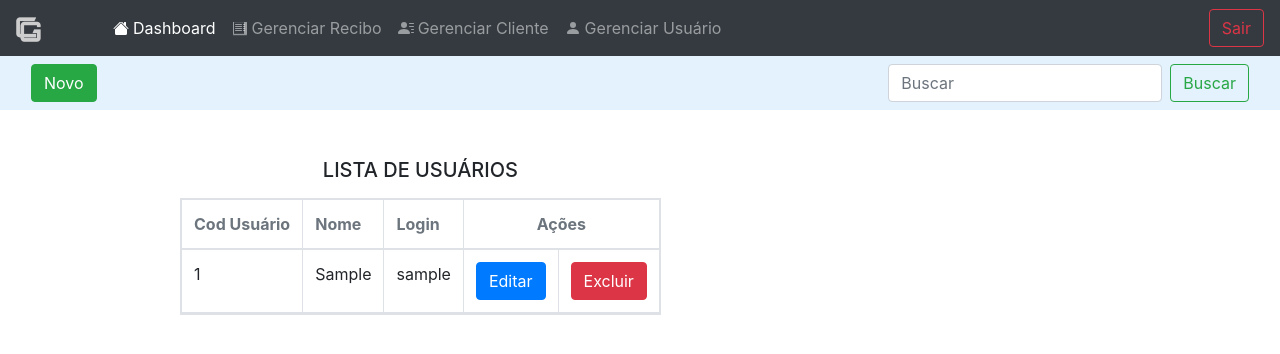
After one commit to ericsonnascimento/projeto_django_recibo_grupocyber, a Django app: page /listar_usuarios/ in a window 1280 px wide. The commit adds this page. Shown: the top 354 px of the page. Run offline with Django 5.2, Linux system fonts and the light colour scheme; the visitor is signed in with stand-in values (Sample User, id 1); data comes from the database, SQL or seed files in the repository; some libraries are stand-ins or nearby versions.

Commit message:
update - Criada funcionalidade de listar usuarios cadastrado no users/views.py, criado user_list.html em templates/users, criado path em users/urls para o user_list.html, feito ajustes na _navbar _subnavbar_users.html

```diff
--- a/apps/users/urls.py
+++ b/apps/users/urls.py
@@ -5,4 +5,5 @@ urlpatterns = [
     path('cadastro_acesso', views.cadastro_acesso, name='cadastro_acesso'),
     path('', views.login, name='login'),
     path('logout', views.logout, name='logout'),
+    path('listar_usuarios/', views.user_list, name='user_list')
 ]
--- a/apps/users/views.py
+++ b/apps/users/views.py
@@ -42,7 +42,6 @@ def cadastro_acesso(request):
             name_registration = form['name_registration'].value()
             login_registration = form['login_registration'].value()
             password_registration = form['password'].value()
-            password_repeat = form['password_repeat'].value()
 
             if User.objects.filter(username=login_registration).exists():
                 messages.error(request, f'Usuário "{login_registration}" já existe, tente um novo usuário!')
@@ -54,12 +53,18 @@ def cadastro_acesso(request):
                 password=password_registration
             )
             messages.success(request, 'Usuário cadastrado com sucesso!')
-            return redirect('index')
+            return redirect('user_list')
 
     return render(request, 'users/cadastro_acesso.html', {'form': form})
-
 
 def logout(request):
     auth.logout(request)
     messages.success(request, 'Volte sempre!')
     return redirect('login')
+
+def user_list(request):
+    if not request.user.is_authenticated:
+        return redirect('login')
+
+    users = User.objects.all()
+    return render(request, 'users/user_list.html', {'users': users})
--- a/templates/partials/_navbar.html
+++ b/templates/partials/_navbar.html
@@ -35,7 +35,7 @@
           </a>
         </li>
         <li class="nav-item">
-          <a class="nav-link" href="{% url 'cadastro_acesso' %}">
+          <a class="nav-link" href="{% url 'user_list' %}">
             <svg xmlns="http://www.w3.org/2000/svg" width="16" height="16" fill="currentColor" class="bi bi-person-fill mr-1" viewBox="0 2 16 16">
               <path d="M3 14s-1 0-1-1 1-4 6-4 6 3 6 4-1 1-1 1zm5-6a3 3 0 1 0 0-6 3 3 0 0 0 0 6"/>
             </svg>Gerenciar Usuário
--- a/templates/partials/_subnavbar_users.html
+++ b/templates/partials/_subnavbar_users.html
@@ -2,9 +2,7 @@
 <nav class="navbar navbar-expand-lg navbar-light " style="background-color: #e3f2fd;">
     <div class="container-fluid">
         <div class="d-flex">
-            <a href="">
-                <button type="submit" class="btn btn-success mr-2">Novo</button>
-            </a>
+            <a href="{% url 'cadastro_acesso' %}"><button type="submit" class="btn btn-success mr-2">Novo</button></a>
         </div>
         <form class="d-flex ml-auto">
             <input class="form-control me-2" type="search" placeholder="Buscar" aria-label="Buscar">
--- /dev/null
+++ b/templates/users/user_list.html
@@ -0,0 +1,36 @@
+{% extends 'shared/base.html' %}
+{% load static %}
+
+{% block content %}
+{% include 'partials/_subnavbar_users.html' %}
+
+<section class="container">
+    <div class="row">
+        <div class="col-md-auto offset-md-1">
+            <h5 class="text-center mb-3 mt-5"> LISTA DE USUÁRIOS</h5>
+            <table class="table table-striped table-responsive table-bordered">
+                <thead class="thead-default">
+                    <tr class="text-secondary h-6">
+                        <th>Cod Usuário</th>
+                        <th>Nome</th>
+                        <th>Login</th>
+                        <th colspan="2" class="text-center">Ações</th>
+                    </tr>
+                </thead>
+                <thead>
+                    {% for user_list in users %}
+                    <tr>
+                        <td>{{ user_list.id }}</td>
+                        <td>{{ user_list.first_name }}</td>
+                        <td>{{ user_list.username }}</td>
+                        <td><a href="#"><button type="submit" class="btn btn-primary">Editar</button></a></td>
+                        <td><a href="#"><button type="submit" class="btn btn-danger">Excluir</button></a></td>
+                    </tr>
+                    {% endfor %}
+                </thead>
+            </table>
+        </div>
+    </div>
+</section>
+
+{% endblock %}
```
